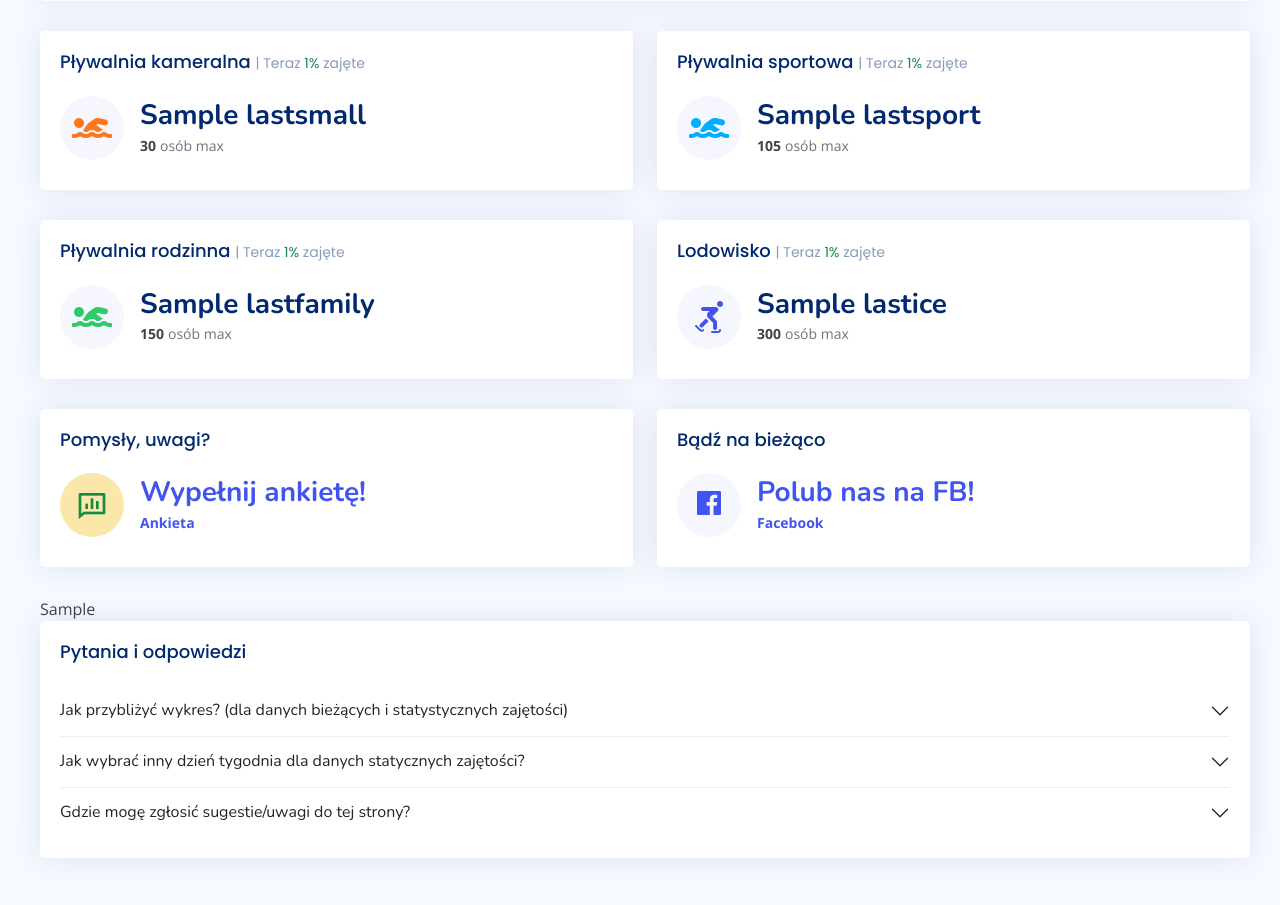
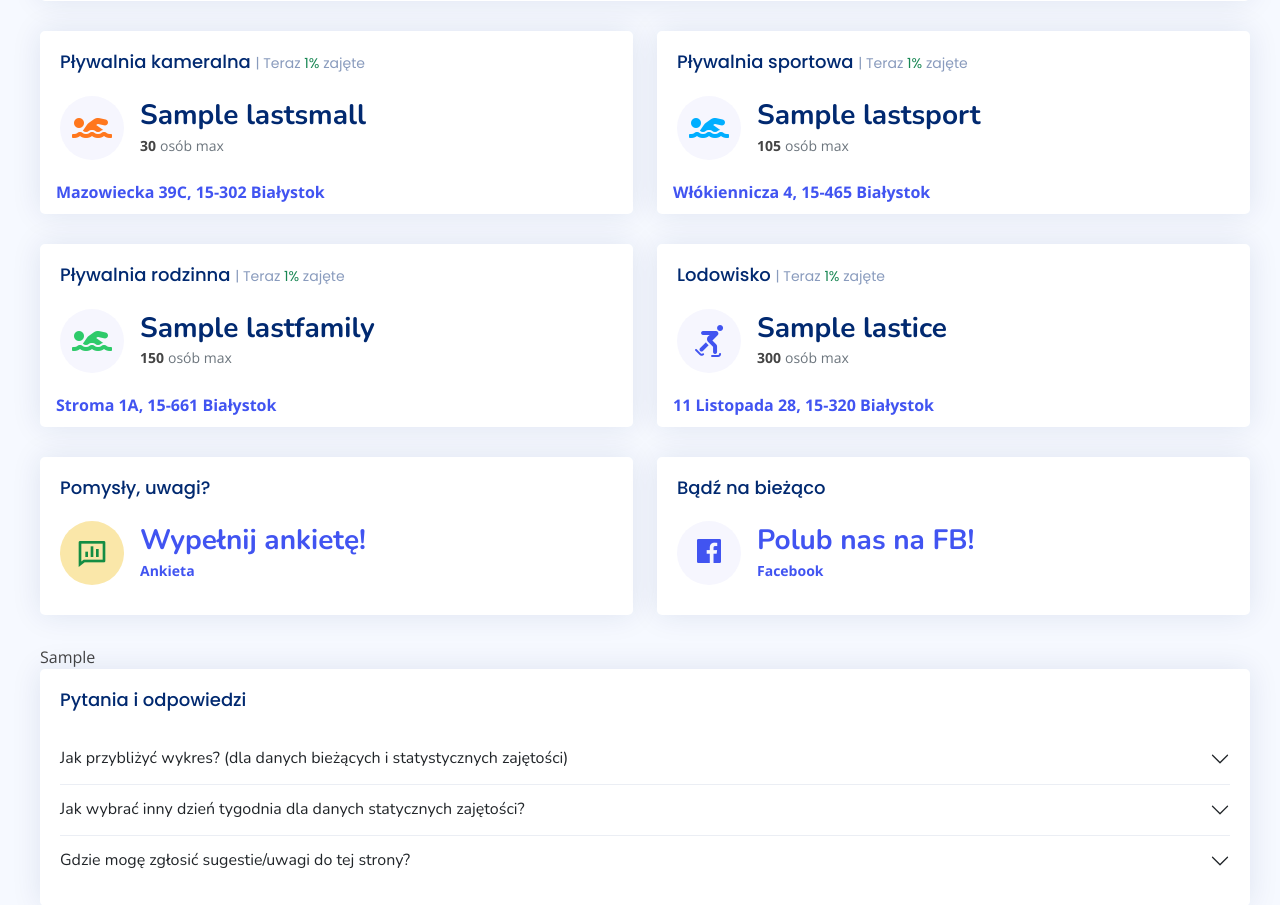
Before and after one commit to avrland/PoolTrackerWeb, a Django app: template tablechart/templates/content.html in a window 1280 px wide. Shown: the part 208-1113 px from the top of the page. Run offline with Django 4.2, Linux system fonts and the light colour scheme; the template is opened without the code that fills it: most values are stand-ins (such as "Sample title", 1, 10 or a date in 2020); parts of the project's set-up code (start-up, migrations or seed data) failed here and were passed over; some libraries are stand-ins or nearby versions.

Commit message:
Pools adresses

```diff
--- a/tablechart/templates/dashboard.html
+++ b/tablechart/templates/dashboard.html
@@ -3,7 +3,9 @@
 
     <!-- Small -->
     <div class="col-xxl-4 col-md-6">
+
       <div class="card info-card small-card">
+
         <div class="card-body">
           <h5 class="card-title">Pływalnia kameralna <span>| Teraz
             <!-- red colour if over 80% occupacy -->
@@ -15,17 +17,22 @@
             {{small_percent}}%</span> zajęte</span>
           </h5>
           <div class="d-flex align-items-center">
-            <div class="card-icon rounded-circle d-flex align-items-center justify-content-center" data-bs-toggle="modal" data-bs-target="#verticalycentered">
+            <div class="card-icon rounded-circle d-flex align-items-center justify-content-center">
               <i class="fas fa-swimmer"></i>
             </div>
             <div class="ps-3">
               <h6>{{lastsmall}}</h6>
               <span class="text small pt-1 fw-bold">30</span><span class="text-muted small pt-2 ps-1">osób max</span>
+
             </div>
           </div>
         </div>
+        <div class="ps-3">
+          <a href="https://maps.app.goo.gl/YTTwYV16m3tyxoW76" target="_blank"><b>Mazowiecka 39C, 15-302 Białystok</b></a>
+        </div>
       </div>
     </div><!-- End Small -->
+
     <!-- Sport -->
     <div class="col-xxl-4 col-md-6">
       <div class="card info-card sport-card">
@@ -49,7 +56,9 @@
             </div>
           </div>
         </div>
-
+        <div class="ps-3">
+          <a href="https://maps.app.goo.gl/KXXXf2iYu16VJgCz5" target="_blank"><b>Włókiennicza 4, 15-465 Białystok</b></a>
+        </div>
       </div>
     </div><!-- End Sport -->
 
@@ -77,7 +86,9 @@
             </div>
           </div>
         </div>
-
+        <div class="ps-3">
+          <a href="https://maps.app.goo.gl/gpSoMPBoRtcT9dw89" target="_blank"><b>Stroma 1A, 15-661 Białystok</b></a>
+        </div>
       </div>
     </div><!-- End Family -->
 
@@ -105,7 +116,10 @@
                 </div>
               </div>
             </div>
+            <div class="ps-3">
 
+              <a href="https://maps.app.goo.gl/WTfr4wwKsGnKtJUQ9" target="_blank"><b>11 Listopada 28, 15-320 Białystok</b></a>
+            </div>
           </div>
         </div><!-- End Ice -->
 
```
